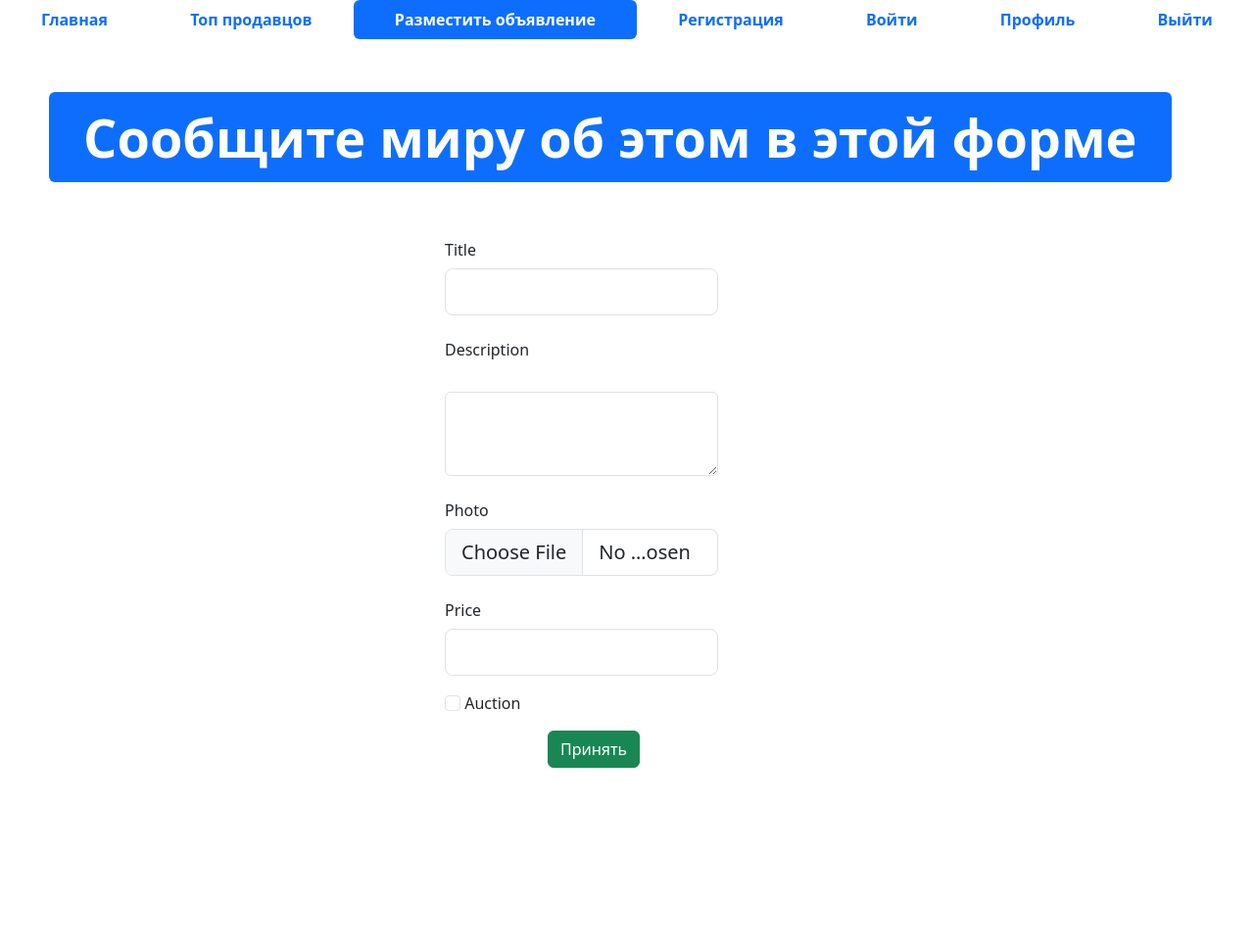
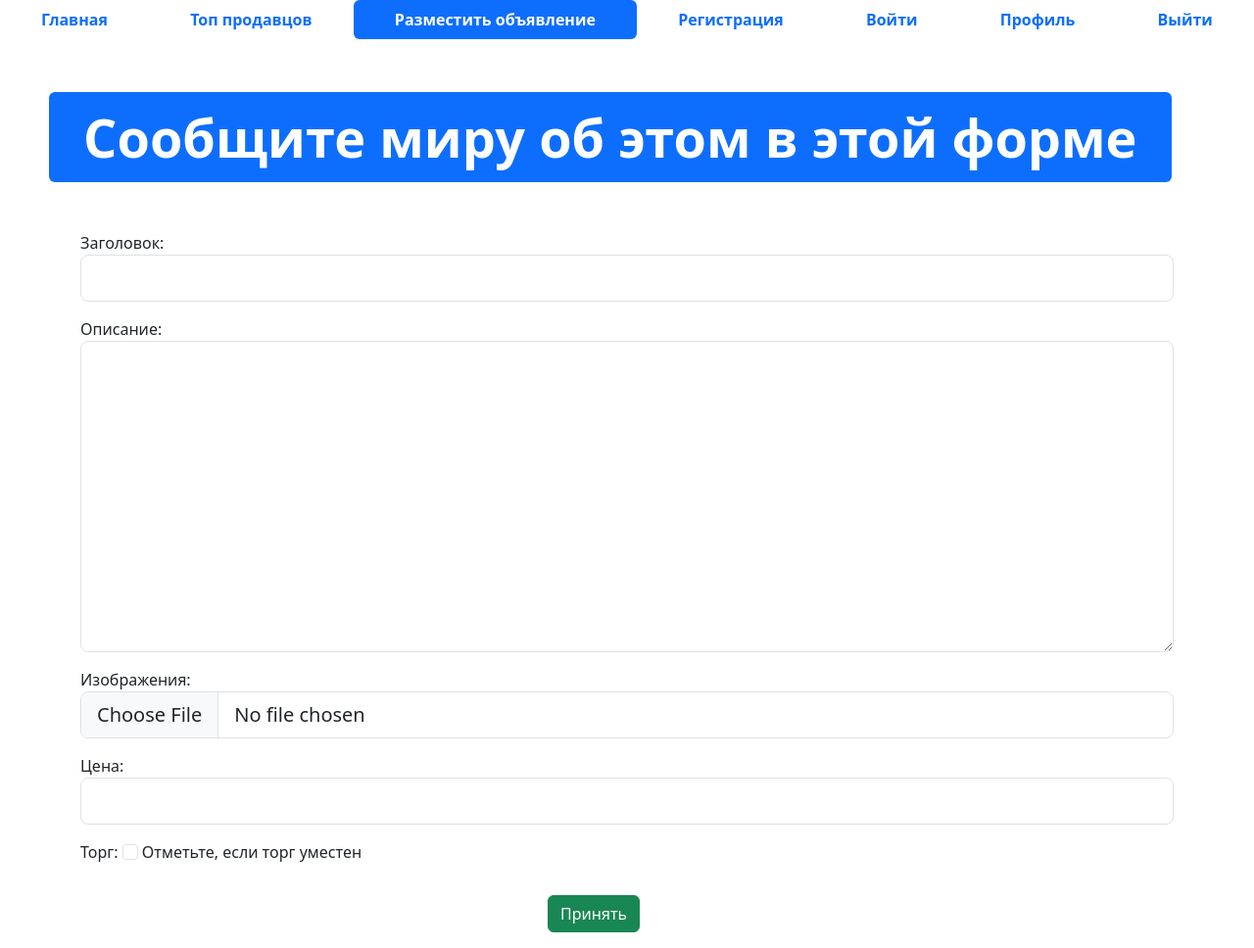
Before and after one commit to nulengova/maxNadyaProject, a Django app: template advertisements/templates/advertisement-post.html in a window 1280 px wide. Shown: the whole page at 98% size. Before the commit the page ends 784 px from the top, so only its background shows below. Run offline with Django 4.2, Linux system fonts and the light colour scheme; the template is opened without the code that fills it: values that come from a table or form of the project are taken from there, others are empty; some libraries are stand-ins or nearby versions.

Commit message:
7 коммит

```diff
--- /dev/null
+++ b/advertisements/app_advertisements/forms.py
@@ -0,0 +1,21 @@
+from django import forms
+from .models import Advertisement
+from django.core.exceptions import ValidationError
+
+
+class AdvertisementForm(forms.ModelForm):
+    def __init__(self, *args, **kwargs):
+        super().__init__(*args, **kwargs)
+        self.fields['title'].widget.attrs['class'] = 'form-control form-control-lg'
+        self.fields['description'].widget.attrs['class'] = 'form-control form-control-lg'
+        self.fields['image'].widget.attrs['class'] = 'form-control form-control-lg'
+        self.fields['price'].widget.attrs['class'] = 'form-control form-control-lg'
+        self.fields['auction'].widget.attrs['class'] = 'form-check-input'
+    class Meta:
+        model = Advertisement
+        fields = ("title", "description", "image", "price", "auction")
+    def clean_title(self):
+        title = self.cleaned_data['title']
+        if title.startswith('?'):
+            raise ValidationError('Заголовок не может начинаться с вопросительных знаков')
+        return title
--- a/advertisements/app_advertisements/urls.py
+++ b/advertisements/app_advertisements/urls.py
@@ -7,6 +7,6 @@ urlpatterns = [
     path('register.html',register, name = 'register'),
     path('login.html',login, name = 'login'),
     path('profile.html',profile, name = 'profile'),
-    path('advertisement-post.html',advertisement, name = 'advertisement'),
+    path('advertisement.html',advertisement, name = 'advertisement'),
     path('advertisement-post.html',post, name = 'post' )
 ]
--- a/advertisements/templates/advertisement-post.html
+++ b/advertisements/templates/advertisement-post.html
@@ -1,27 +1,18 @@
-<!DOCTYPE html>
-<html lang="en">
-
-<head>
-  <meta charset="UTF-8">
-  <meta http-equiv="X-UA-Compatible" content="IE=edge">
-  <meta name="viewport" content="width=device-width, initial-scale=1.0">
-  <link rel="shortcut icon" href="img/favicon.ico" type="image/x-icon">
-  <link href="css/bootstrap.min.css" rel="stylesheet">
-  <link rel="stylesheet" href="css/fontello.css">
-  <title>Advertisement-post</title>
-</head>
-
-<body>
-
+{% extends 'base.html' %}
+{% load static %}
+{% block title %}
+Разместить обьявление
+{% endblock %}
+{% block content %}
 
   <ul class="nav nav-pills sticky-top bg-white nav-fill">
     <li class="nav-item">
-      <a class="nav-link" href="index.html">
+      <a class="nav-link" href="{% url 'main-page'%}">
         <span style="font-weight: bold;">Главная</span>
       </a>
     </li>
     <li class="nav-item">
-      <a class="nav-link" href="top-sellers.html"><span style="font-weight: bold;">Топ продавцов</span>
+      <a class="nav-link" href="{% url 'top-sellers'%}"><span style="font-weight: bold;">Топ продавцов</span>
       </a>
     </li>
     <li class="nav-item">
@@ -58,47 +49,11 @@
     </div>
   </div>
   <div class="container">
-    <form method="post">
+    <form method="post" enctype="multipart/form-data"> {% csrf_token %}
       <div class="row mb-3">
-        <div class="col">
-          <label class="col-sm-4 col-form-label offset-4">Title</label>
-          <div class="col-sm-4 offset-4 w-25">
-            <input type="text" class="form-control form-control-lg">
-          </div>
-        </div>
+      <div class="col">
+        {{ form.as_p }}
       </div>
-      <div class="row mb-3">
-        <div class="col">
-          <label class="col-sm-4 col-form-label offset-4">Description</label>
-          <div class="col-sm-4 offset-4 w-25">
-              <label for="" class="form-label"></label>
-              <textarea class="form-control" name="" id="" rows="3"></textarea>
-          </div>
-        </div>
-      </div>
-      <div class="row mb-3">
-        <div class="col">
-          <label class="col-sm-4 col-form-label offset-4">Photo</label>
-          <div class="col-sm-4 offset-4 w-25">
-            <input type="file" class="form-control form-control-lg">
-          </div>
-        </div>
-      </div>
-      <div class="row mb-3">
-        <div class="col">
-          <label class="col-sm-4 col-form-label offset-4">Price</label>
-          <div class="col-sm-4 offset-4 w-25">
-            <input type="text" class="form-control form-control-lg">
-          </div>
-        </div>
-      </div>
-      <div class="row mb-3">
-        <div class="col">
-          <div class="offset-4 w-25">
-            <input type="checkbox" class="form-check-input">
-            <label class="form-check-label">Auction</label>
-          </div>
-        </div>
       </div>
       <div class="row mb-3 offset-sm-5">
         <div class="col">
@@ -107,6 +62,5 @@
       </div>
     </form>
   </div>
-  <script src="js/bootstrap.bundle.min.js"></script>
-</body>
-</html>
+
+{% endblock %}
```
Also changed, not shown: advertisements/app_advertisements/views.py (+27 -4 lines), advertisements/db.sqlite3.
